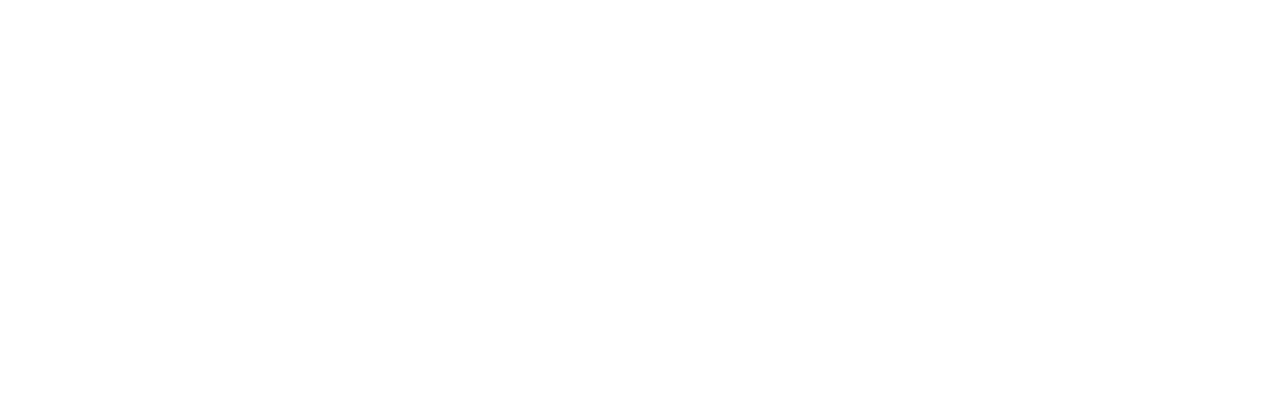
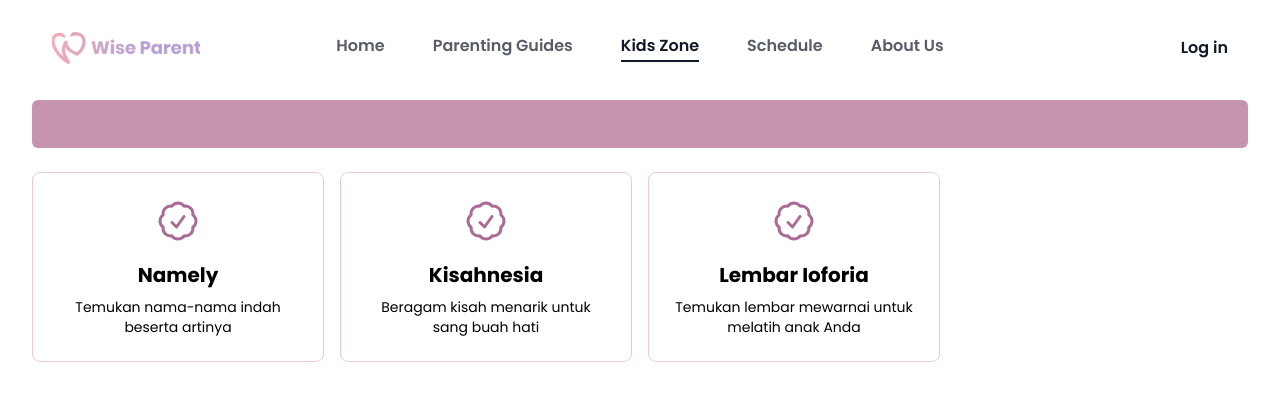
Before and after one commit to hoshiirui/wise-parent-fe, a React (Vite) app: page /kidszone in a window 1280 px wide. Before the commit this address had no page. Shown: the top 400 px of the page. Built offline with nearby package versions, Linux system fonts and the light colour scheme.

Commit message:
completing calendar + initializing kids zone page

```diff
--- a/src/components/Navbar/Navbar.tsx
+++ b/src/components/Navbar/Navbar.tsx
@@ -17,9 +17,9 @@ export default function Navbar({ theme, selected }: NavbarProps) {
       selected: selected === "parenting" ? true : false,
     },
     {
-      name: "Course",
-      href: "/course",
-      selected: selected === "course" ? true : false,
+      name: "Kids Zone",
+      href: "/kidszone",
+      selected: selected === "kidszone" ? true : false,
     },
     {
       name: "Schedule",
--- a/src/components/Scheduler/CalendarDay.tsx
+++ b/src/components/Scheduler/CalendarDay.tsx
@@ -9,7 +9,7 @@ interface CalendarDayProps {
 
 const CalendarDay = ({ day, rowIndex }: CalendarDayProps) => {
   const [dayEvents, setDayEvents] = useState([]);
-  const { setDaySelected, setShowEventModal, savedEvents } =
+  const { setDaySelected, setShowEventModal, savedEvents, setSelectedEvent } =
     useContext(GlobalContext);
 
   useEffect(() => {
@@ -46,6 +46,7 @@ const CalendarDay = ({ day, rowIndex }: CalendarDayProps) => {
           {dayEvents.map((evt: any, index: number) => (
             <div
               key={index}
+              onClick={() => setSelectedEvent(evt)}
               className={`bg-${evt.label}-200 p-1 mr-3 text-gray-600 text-sm rounded mb-1 truncate`}
             >
               {evt.title}
--- a/src/components/Scheduler/CalendarHeader.tsx
+++ b/src/components/Scheduler/CalendarHeader.tsx
@@ -20,8 +20,7 @@ const CalendarHeader = () => {
   }
   return (
     <header className="px-4 py-2 flex items-center">
-      <img src="/img/laiks.svg" alt="" className="mr-2 w-12 h-12" />
-      <h1 className="mr-10 text-xl text-gray-500 font-bold">Calendar</h1>
+      <h1 className="mr-10 text-xl text-gray-500 font-bold">WiseSchedule</h1>
       <button onClick={handleReset} className="border py-2 px-4 mr-5 rounded">
         Today
       </button>
--- a/src/components/Scheduler/CalendarSmall.tsx
+++ b/src/components/Scheduler/CalendarSmall.tsx
@@ -31,9 +31,9 @@ const CalendarSmall = () => {
     const currDay = day.format(format);
     const slcDay = daySelected && daySelected.format(format);
     if (nowDay === currDay) {
-      return "bg-blue-500 rounded-full text-white";
+      return "bg-primary500 rounded-full text-white";
     } else if (currDay === slcDay) {
-      return "bg-blue-100 rounded-full text-blue-600 font-bold";
+      return "bg-primary200 rounded-full text-primary500 font-bold";
     } else {
       return "";
     }
--- a/src/components/Scheduler/CreateEventButton.tsx
+++ b/src/components/Scheduler/CreateEventButton.tsx
@@ -7,10 +7,10 @@ const CreateEventButton = () => {
   return (
     <button
       onClick={() => setShowEventModal(true)}
-      className="border p-2 rounded-full flex items-center shadow-md hover:shadow-2xl"
+      className="border p-2 rounded-md flex items-center bg-primary500 text-white hover:bg-primary600"
     >
       <PlusCircleIcon className="w-7 h-7" />
-      <span className="pl-3 pr-7">Create</span>
+      <span className="pl-3 pr-7">New Event</span>
     </button>
   );
 };
--- a/src/components/Scheduler/EventModal.tsx
+++ b/src/components/Scheduler/EventModal.tsx
@@ -4,6 +4,7 @@ import {
   BookmarkIcon,
   CheckIcon,
   ClockIcon,
+  TrashIcon,
   XMarkIcon,
 } from "@heroicons/react/24/outline";
 import React, { useContext, useState } from "react";
@@ -12,11 +13,22 @@ import GlobalContext from "../../context/GlobalContext";
 const labelsClasses = ["indigo", "gray", "green", "blue", "red", "purple"];
 
 const EventModal = () => {
-  const { setShowEventModal, daySelected, dispatchCalEvent } =
-    useContext(GlobalContext);
-  const [title, setTitle] = useState("");
-  const [description, setDescription] = useState("");
-  const [selectedLabel, setSelectedLabel] = useState(labelsClasses[0]);
+  const {
+    setShowEventModal,
+    daySelected,
+    dispatchCalEvent,
+    selectedEvent,
+    setSelectedEvent,
+  } = useContext(GlobalContext);
+  const [title, setTitle] = useState(selectedEvent ? selectedEvent.title : "");
+  const [description, setDescription] = useState(
+    selectedEvent ? selectedEvent.description : ""
+  );
+  const [selectedLabel, setSelectedLabel] = useState(
+    selectedEvent
+      ? labelsClasses.find((lbl: string) => lbl === selectedEvent.label)
+      : labelsClasses[0]
+  );
 
   function handleSubmit(e: any) {
     e.preventDefault();
@@ -25,9 +37,14 @@ const EventModal = () => {
       description,
       label: selectedLabel,
       day: daySelected.valueOf(),
-      id: Date.now(),
+      id: selectedEvent ? selectedEvent.id : Date.now(),
     };
-    dispatchCalEvent({ type: "push", payload: calendarEvent });
+    if (selectedEvent) {
+      dispatchCalEvent({ type: "update", payload: calendarEvent });
+    } else {
+      dispatchCalEvent({ type: "push", payload: calendarEvent });
+    }
+    setSelectedEvent(null);
     setShowEventModal(false);
   }
   return (
@@ -35,7 +52,13 @@ const EventModal = () => {
       <form className="bg-white rounded-lg shadow-2xl w-1/4">
         <header className="bg-gray-100 px-4 py-2 flex justify-between items-center">
           <Bars2Icon className="h-6 text-gray-400" />
-          <button onClick={() => setShowEventModal(false)}>
+
+          <button
+            onClick={() => {
+              setSelectedEvent(null);
+              setShowEventModal(false);
+            }}
+          >
             <XMarkIcon className="h-6 text-gray-400" />
           </button>
         </header>
@@ -80,6 +103,17 @@ const EventModal = () => {
           </div>
         </div>
         <footer className="flex justify-end border-t p-3 mt-5">
+          {selectedEvent && (
+            <button
+              className="bg-red-500 hover:bg-red-600 px-6 py-2 rounded text-white mr-2"
+              onClick={() => {
+                dispatchCalEvent({ type: "delete", payload: selectedEvent });
+                setShowEventModal(false);
+              }}
+            >
+              Delete
+            </button>
+          )}
           <button
             type="submit"
             onClick={handleSubmit}
--- a/src/context/ContextWrapper.tsx
+++ b/src/context/ContextWrapper.tsx
@@ -29,6 +29,7 @@ const ContextWrapper: React.FC<ContextWrapperProps> = (props) => {
   const [smallCalendarMonth, setSmallCalendarMonth] = useState(null);
   const [daySelected, setDaySelected] = useState(dayjs());
   const [showEventModal, setShowEventModal] = useState(false);
+  const [selectedEvent, setSelectedEvent] = useState(null);
   const [savedEvents, dispatchCalEvent] = useReducer(
     savedEventsReducer,
     [],
@@ -57,6 +58,8 @@ const ContextWrapper: React.FC<ContextWrapperProps> = (props) => {
         showEventModal,
         setShowEventModal,
         dispatchCalEvent,
+        selectedEvent,
+        setSelectedEvent,
         savedEvents,
       }}
     >
--- a/src/context/GlobalContext.ts
+++ b/src/context/GlobalContext.ts
@@ -11,6 +11,8 @@ interface GlobalContextInterface {
   setShowEventModal: (status: any) => void;
   dispatchCalEvent: ({ type, payload }: any) => void;
   savedEvents: any;
+  selectedEvent: any;
+  setSelectedEvent: (event: any) => void;
 }
 
 const GlobalContext = React.createContext<GlobalContextInterface>({
@@ -24,6 +26,8 @@ const GlobalContext = React.createContext<GlobalContextInterface>({
   setShowEventModal: () => {},
   dispatchCalEvent: ({ type, payload }) => {},
   savedEvents: [],
+  selectedEvent: null,
+  setSelectedEvent: () => {},
 });
 
 export default GlobalContext;
--- a/src/main.tsx
+++ b/src/main.tsx
@@ -12,6 +12,8 @@ import Courses from "./pages/Courses.tsx";
 import CourseDetails from "./pages/CourseDetails.tsx";
 import Schedule from "./pages/Schedule.tsx";
 import ContextWrapper from "./context/ContextWrapper.tsx";
+import KidsZone from "./pages/KidsZone.tsx";
+import ScheduleHome from "./pages/ScheduleHome.tsx";
 
 ReactDOM.createRoot(document.getElementById("root")!).render(
   <React.StrictMode>
@@ -22,8 +24,10 @@ ReactDOM.createRoot(document.getElementById("root")!).render(
           <Route path="/parenting" element={<ParentingGuide />} />
           <Route path="/login" element={<Login />} />
           <Route path="/register" element={<Register />} />
-          <Route path="/schedule" element={<Schedule />} />
+          <Route path="/schedule" element={<ScheduleHome />} />
+          <Route path="/schedulespc" element={<Schedule />} />
           <Route path="/about" element={<AboutUs />} />
+          <Route path="/kidszone" element={<KidsZone />} />
           <Route path="/course" element={<Courses />} />
           <Route path="/parenting/article/:slug" element={<ArticleDetails />} />
           <Route path="/course/:slug" element={<CourseDetails />} />
--- /dev/null
+++ b/src/pages/KidsZone.tsx
@@ -0,0 +1,49 @@
+import React from "react";
+import Navbar from "../components/Navbar/Navbar";
+import { CheckBadgeIcon } from "@heroicons/react/24/outline";
+
+const data = [
+  {
+    title: "Namely",
+    description: "Temukan nama-nama indah beserta artinya",
+    slug: "parenting-course-1",
+  },
+  {
+    title: "Kisahnesia",
+    description: "Beragam kisah menarik untuk sang buah hati",
+    slug: "parenting-course-1",
+  },
+  {
+    title: "Lembar Ioforia",
+    description: "Temukan lembar mewarnai untuk melatih anak Anda",
+    slug: "parenting-course-1",
+  },
+];
+
+const KidsZone = () => {
+  return (
+    <>
+      <Navbar theme="light" selected="kidszone" />
+      <div className="overflow-hidden bg-white my-[100px]">
+        <div className="mx-auto max-w-7xl px-6 lg:px-8">
+          <div className="bg-primary500 h-12 rounded-md"></div>
+          <div className="grid lg:grid-cols-4 gap-4 mt-6">
+            {data.map((item, index) => (
+              <a href={`course/${item.slug}`} key={index}>
+                <div className="col-span-1 flex flex-col p-6 border-primary300 border bg-white rounded-lg cursor-pointer">
+                  <CheckBadgeIcon className="h-12 text-primary600" />
+                  <p className="font-bold text-xl mt-4 text-center">
+                    {item.title}
+                  </p>
+                  <p className="text-sm mt-2 text-center">{item.description}</p>
+                </div>
+              </a>
+            ))}
+          </div>
+        </div>
+      </div>
+    </>
+  );
+};
+
+export default KidsZone;
--- /dev/null
+++ b/src/pages/ScheduleHome.tsx
@@ -0,0 +1,36 @@
+import React from "react";
+import Navbar from "../components/Navbar/Navbar";
+
+const ScheduleHome = () => {
+  return (
+    <>
+      <Navbar theme="light" selected="schedule" />
+      <div className="overflow-hidden bg-white my-[100px]">
+        <div className="mx-auto max-w-7xl px-6 lg:px-8">
+          <div className="grid lg:grid-cols-4 gap-6 mt-6">
+            <div className="border border-primary200 rounded-md flex flex-col">
+              <img
+                src="/img/hope.png"
+                alt="class_cover"
+                className="rounded-t-md h-[100px] bg-cover"
+              />
+              <div className="flex flex-col absolute p-3">
+                <p className="font-bold text-md text-white">Area 15 Domain</p>
+                <p className="text-sm text-white mt-1">Miori Celesta</p>
+              </div>
+              <img
+                src="/img/sampul.jpg"
+                alt="class_cover"
+                className="rounded-full absolute w-[80px] h-[80px] ml-[180px] mt-14"
+              />
+
+              <div className="flex flex-col p-3 text-sm h-[200px]">tes</div>
+            </div>
+          </div>
+        </div>
+      </div>
+    </>
+  );
+};
+
+export default ScheduleHome;
```
Also changed, not shown: src/pages/Schedule.tsx (+9 -9 lines), public/img/hope.png (added).
